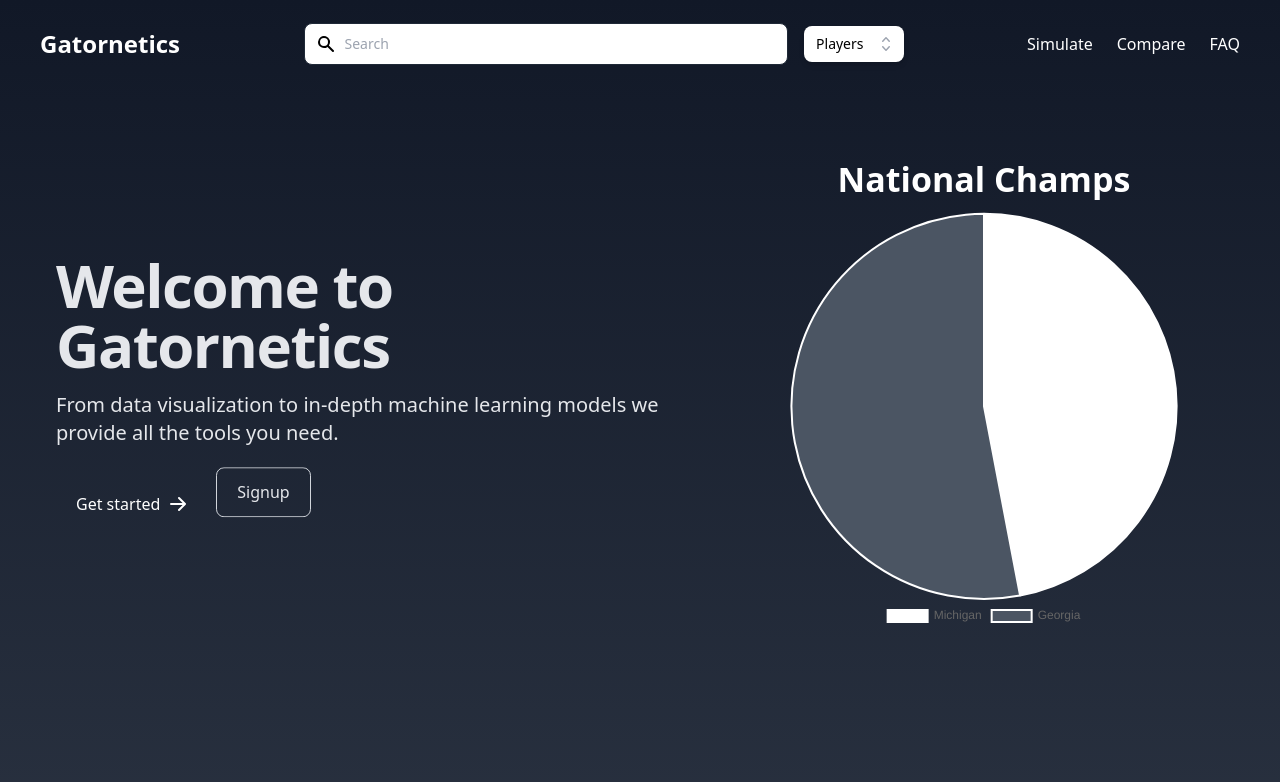
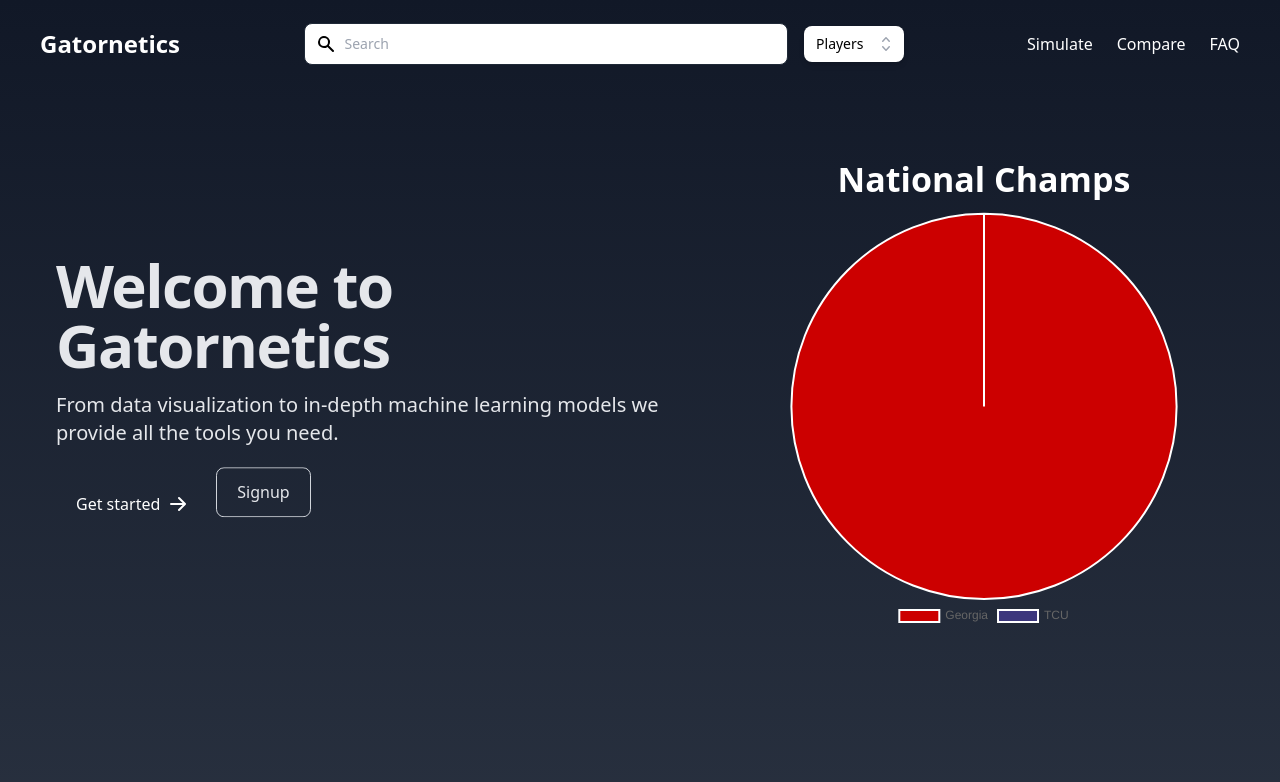
Before and after one commit to k-finken/Gatornetics, a Next.js app: page / in a window 1280 px wide. Shown: the top 782 px of the page. Built offline with nearby package versions, Linux system fonts and the light colour scheme.

Commit message:
georgia 100% and colors reflect team

```diff
--- a/components/HomeHero.js
+++ b/components/HomeHero.js
@@ -43,13 +43,13 @@ function Index({foundPlayer}) {
       };
 
     const dataPie = {
-        labels: ["Michigan", "Georgia"],
+        labels: ["Georgia", "TCU"],
         datasets: [
             {
-                data: [47, 53],
+                data: [100, 0],
                 backgroundColor: [
-                    "white",
-                    "#4b5563",
+                    "#CC0000",
+                    "#3C377D",
                 ],
                 hoverOffset: 2,
             },
```
